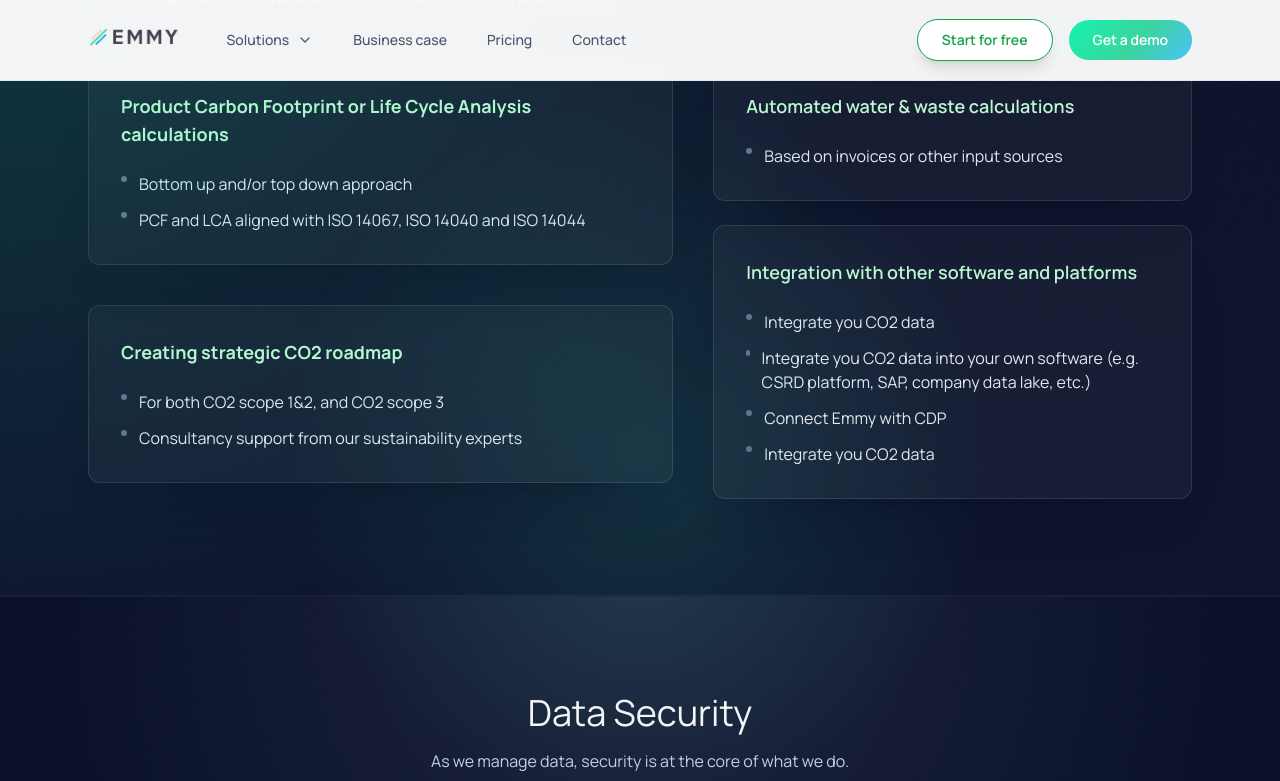
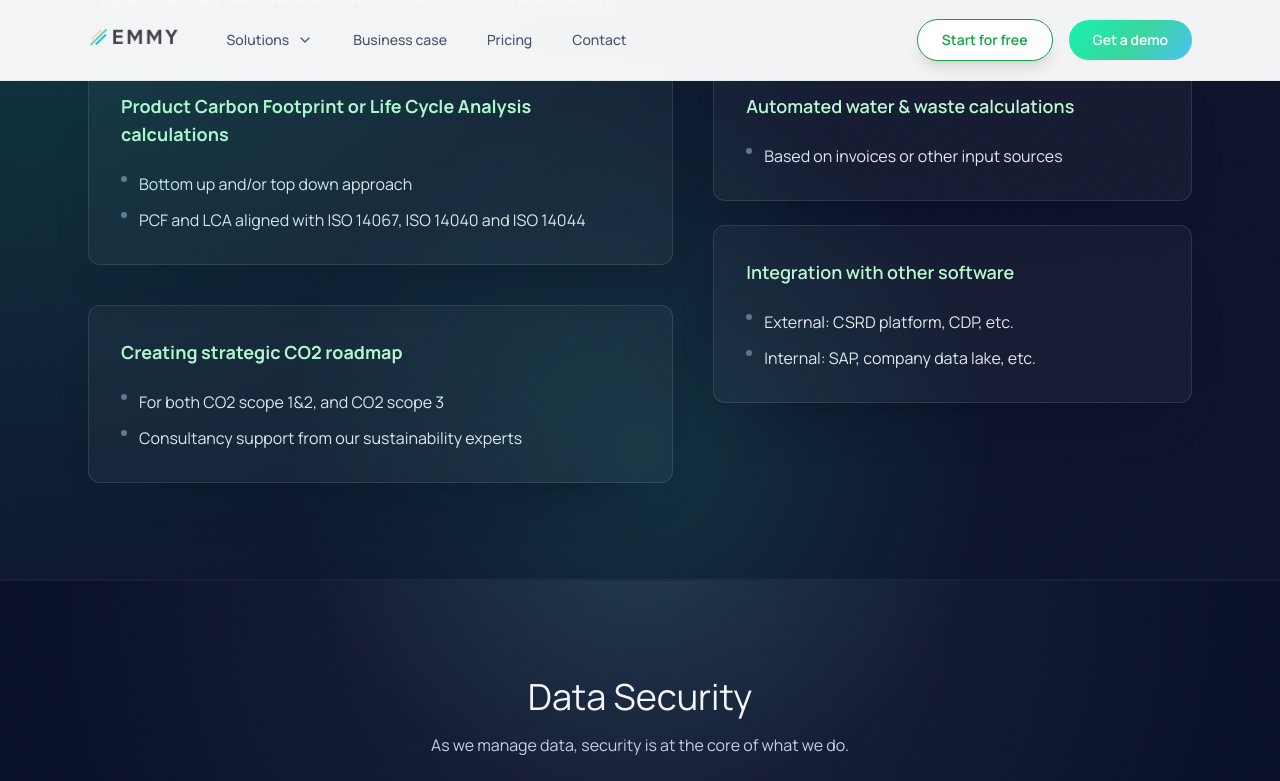
Before and after one commit to emmy-earth/promo-website, a Jekyll site: the page built from index.html, in a window 1280 px wide and 900 px high, scrolled down 3915 px, cut to the strip 0-781 px from the top of the window. Built offline with Jekyll 4.4.1, drawn with Linux system fonts in a browser that asks for light colours; nearby versions of some CDN libraries; comment, search, counter and statistics services are not loaded.

Commit message:
Update index.html

```diff
--- a/index.html
+++ b/index.html
@@ -241,24 +241,16 @@ description: "Automated carbon accounting platform with AI-powered carbon analys
             </ul>
           </div>
           <div class="rounded-xl border border-white/10 bg-white/[0.04] p-8 shadow-card">
-            <p class="text-lg font-semibold text-emerald-200">Integration with other software and platforms</p>
+            <p class="text-lg font-semibold text-emerald-200">Integration with other software</p>
             </ul>
             <ul class="mt-6 space-y-3 text-base text-slate-200">
               <li class="flex items-start gap-3">
                 <span class="mt-1 h-1.5 w-1.5 rounded-full bg-slate-500"></span>
-                Integrate you CO2 data
+                External: CSRD platform, CDP, etc.
               </li>
               <li class="flex items-start gap-3">
                 <span class="mt-1 h-1.5 w-1.5 rounded-full bg-slate-500"></span>
-                Integrate you CO2 data into your own software (e.g. CSRD platform, SAP, company data lake, etc.)
-              </li>
-              <li class="flex items-start gap-3">
-                <span class="mt-1 h-1.5 w-1.5 rounded-full bg-slate-500"></span>
-                Connect Emmy with CDP
-              </li>
-              <li class="flex items-start gap-3">
-                <span class="mt-1 h-1.5 w-1.5 rounded-full bg-slate-500"></span>
-                Integrate you CO2 data
+                Internal: SAP, company data lake, etc.
               </li>
             </ul>
           </div>
```
